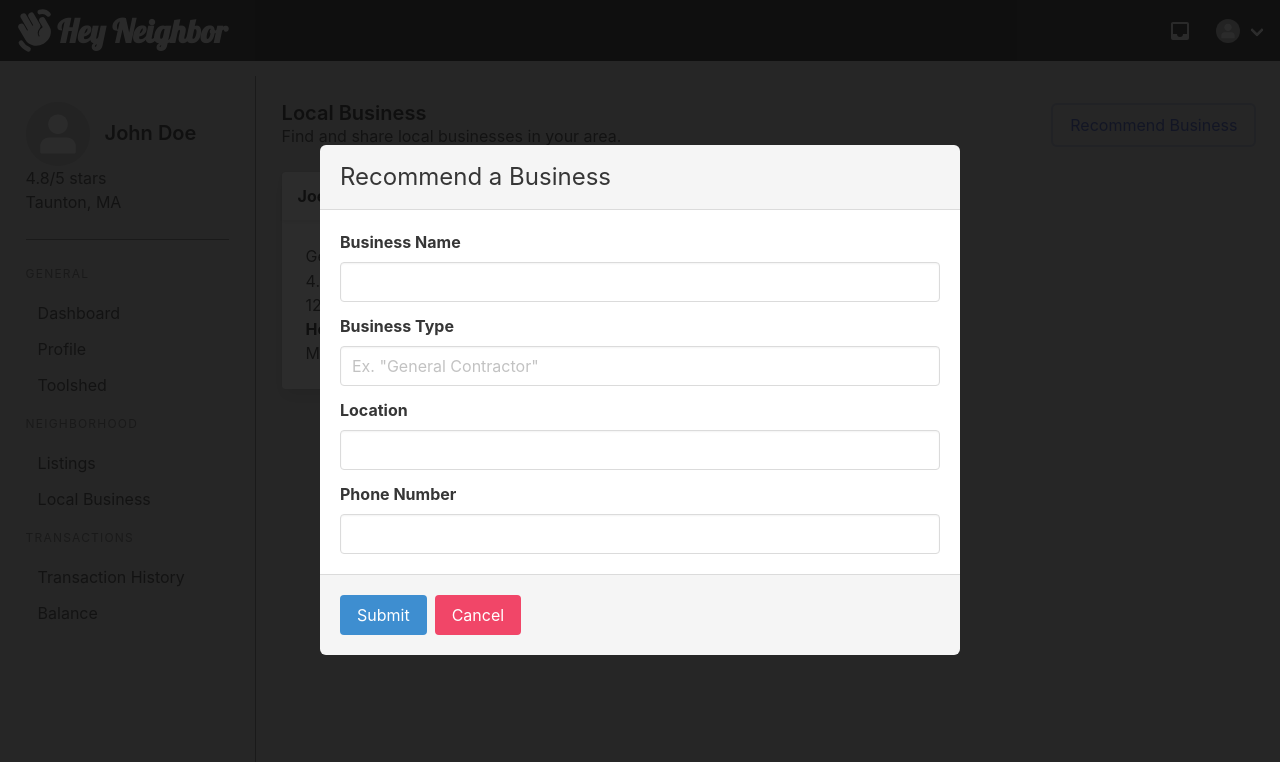
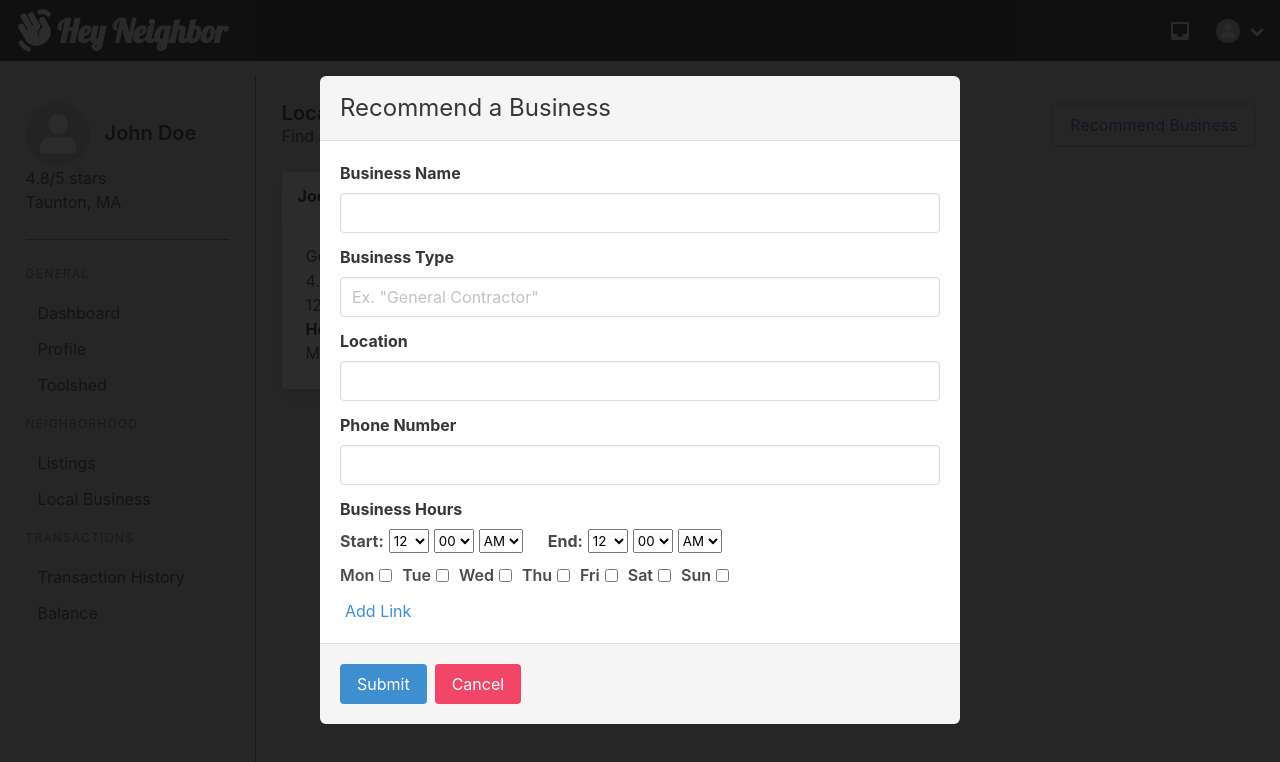
Before and after one commit to jrl508/HeyNeighbor, a React (Create React App) app: page /dashboard/local-biz in a window 1280 px wide. Both pictures are taken after a click on the button "Recommend Business". Shown: the top 762 px of the page. Built offline with nearby package versions, Linux system fonts and the light colour scheme.

Commit message:
WIP - update form

```diff
--- a/src/pages/authPages/LocalBiz.js
+++ b/src/pages/authPages/LocalBiz.js
@@ -3,19 +3,92 @@ import Icon from "@mdi/react";
 import {
   mdiEmail,
   mdiFacebook,
-  mdiLink,
   mdiLinkVariant,
   mdiPhone,
   mdiWeb,
 } from "@mdi/js";
 
-const BusinessForm = () => {
+const BusinessForm = ({ setOpenBizForm }) => {
+  const [name, setName] = useState("");
+  const [type, setType] = useState("");
+  const [address, setAddress] = useState("");
+  const [phone, setPhone] = useState("");
+  const [startTime, setStartTime] = useState({
+    hour: "12",
+    minute: "00",
+    mer: "AM",
+  });
+  const [endTime, setEndTime] = useState({
+    hour: "12",
+    minute: "00",
+    mer: "AM",
+  });
+  const [days, setDays] = useState({
+    mon: false,
+    tue: false,
+    wed: false,
+    thu: false,
+    fri: false,
+    sat: false,
+    sun: false,
+  });
+
+  const handleStartTimeChange = (event, field) => {
+    const payload = { ...startTime };
+    payload[field] = event.target.value;
+    setStartTime(payload);
+  };
+
+  const handleEndTimeChange = (event, field) => {
+    const payload = { ...endTime };
+    payload[field] = event.target.value;
+    setEndTime(payload);
+  };
+
+  const handleCheckDay = (event) => {
+    const payload = { ...days };
+    payload[event.target.name] = !days[event.target.name];
+    setDays(payload);
+  };
+  const hours = Array.from({ length: 12 }, (_, i) => {
+    const hour = (i + 1).toString().padStart(2, "0");
+    return { value: hour, label: hour };
+  });
+
+  const minutes = Array.from({ length: 60 }, (_, i) => {
+    const minute = i.toString().padStart(2, "0");
+    return { value: minute, label: minute };
+  });
+
+  const handleSubmit = () => {
+    const payload = {
+      name,
+      type,
+      address,
+      phone,
+      schedule: {
+        startTime,
+        endTime,
+        days,
+      },
+    };
+    console.log("Submitting", payload);
+    setOpenBizForm(false);
+  };
+
   return (
-    <div className="business-form">
+    <>
+      <div className="business-form modal-card-body">
         <div className="field">
           <label className="label">Business Name</label>
           <div className="control">
-          <input className="input" type="text" />
+            <input
+              className="input"
+              type="text"
+              name="Business Name"
+              value={name}
+              onChange={(e) => setName(e.target.value)}
+            />
           </div>
         </div>
 
@@ -26,6 +99,9 @@ const BusinessForm = () => {
               className="input"
               type="text"
               placeholder='Ex. "General Contractor"'
+              name="Business Type"
+              value={type}
+              onChange={(e) => setType(e.target.value)}
             />
           </div>
         </div>
@@ -33,17 +109,260 @@ const BusinessForm = () => {
         <div className="field">
           <label className="label">Location</label>
           <div className="control">
-          <input className="input" type="text" />
+            <input
+              className="input"
+              type="text"
+              name="Address"
+              value={address}
+              onChange={(e) => setAddress(e.target.value)}
+            />
           </div>
         </div>
 
         <div className="field">
           <label className="label">Phone Number</label>
           <div className="control">
-          <input className="input" type="text" />
+            <input
+              className="input"
+              type="tel"
+              name="Phone"
+              value={phone}
+              onChange={(e) => setPhone(e.target.value)}
+            />
+          </div>
+        </div>
+        <div className="field">
+          <label className="label">Business Hours</label>
+          <div
+            className="biz-hours-container"
+            style={{ display: "flex", columnGap: "25px", flexFlow: "row wrap" }}
+          >
+            <div
+              className="start-time-group"
+              style={{ display: "flex", columnGap: "5px" }}
+            >
+              <span>
+                <b>Start: </b>
+              </span>
+              <select
+                id="start-time"
+                value={startTime.hour}
+                onChange={(e) => handleStartTimeChange(e, "hour")}
+              >
+                {hours.map((h) => (
+                  <option key={h.value} value={h.value}>
+                    {h.label}
+                  </option>
+                ))}
+              </select>
+              <select
+                value={startTime.minute}
+                onChange={(e) => handleStartTimeChange(e, "minute")}
+              >
+                {minutes.map((m) => (
+                  <option key={m.value} value={m.value}>
+                    {m.label}
+                  </option>
+                ))}
+              </select>
+              <select
+                value={startTime.mer}
+                onChange={(e) => handleStartTimeChange(e, "mer")}
+              >
+                <option value="AM">AM</option>
+                <option value="PM">PM</option>
+              </select>
+            </div>
+            <div
+              className="end-time-group"
+              style={{ display: "flex", columnGap: "5px" }}
+            >
+              <span>
+                <b>End: </b>
+              </span>
+              <select
+                id="end-time"
+                value={endTime.hour}
+                onChange={(e) => handleEndTimeChange(e, "hour")}
+              >
+                {hours.map((h) => (
+                  <option key={h.value} value={h.value}>
+                    {h.label}
+                  </option>
+                ))}
+              </select>
+              <select
+                value={endTime.minute}
+                onChange={(e) => handleEndTimeChange(e, "minute")}
+              >
+                {minutes.map((m) => (
+                  <option key={m.value} value={m.value}>
+                    {m.label}
+                  </option>
+                ))}
+              </select>
+              <select
+                value={endTime.mer}
+                onChange={(e) => handleEndTimeChange(e, "mer")}
+              >
+                <option value="AM">AM</option>
+                <option value="PM">PM</option>
+              </select>
+            </div>
+            <div
+              className="days-container"
+              style={{ flex: "1 100%", marginTop: "10px" }}
+            >
+              <fieldset>
+                <div
+                  style={{
+                    display: "flex",
+                    justifyContent: "start",
+                    columnGap: "10px",
+                  }}
+                >
+                  <div
+                    style={{
+                      display: "flex",
+                      columnGap: "5px",
+                      alignItems: "center",
+                    }}
+                  >
+                    <label className="has-text-weight-semibold">Mon</label>
+                    <input
+                      type="checkbox"
+                      id="monday"
+                      name="mon"
+                      checked={days.mon}
+                      onChange={(e) => handleCheckDay(e)}
+                    />
+                  </div>
+                  <div
+                    style={{
+                      display: "flex",
+                      columnGap: "5px",
+                      alignItems: "center",
+                    }}
+                  >
+                    <label className="has-text-weight-semibold">Tue</label>
+                    <input
+                      type="checkbox"
+                      id="tuesday"
+                      name="tue"
+                      checked={days.tue}
+                      onChange={(e) => handleCheckDay(e)}
+                    />
+                  </div>
+                  <div
+                    style={{
+                      display: "flex",
+                      columnGap: "5px",
+                      alignItems: "center",
+                    }}
+                  >
+                    <label className="has-text-weight-semibold">Wed</label>
+                    <input
+                      type="checkbox"
+                      id="wednesday"
+                      name="wed"
+                      checked={days.wed}
+                      onChange={(e) => handleCheckDay(e)}
+                    />
+                  </div>
+                  <div
+                    style={{
+                      display: "flex",
+                      columnGap: "5px",
+                      alignItems: "center",
+                    }}
+                  >
+                    <label className="has-text-weight-semibold">Thu</label>
+                    <input
+                      type="checkbox"
+                      id="thursday"
+                      name="thu"
+                      checked={days.thu}
+                      onChange={(e) => handleCheckDay(e)}
+                    />
+                  </div>
+                  <div
+                    style={{
+                      display: "flex",
+                      columnGap: "5px",
+                      alignItems: "center",
+                    }}
+                  >
+                    <label className="has-text-weight-semibold">Fri</label>
+                    <input
+                      type="checkbox"
+                      id="friday"
+                      name="fri"
+                      checked={days.fri}
+                      onChange={(e) => handleCheckDay(e)}
+                    />
+                  </div>
+                  <div
+                    style={{
+                      display: "flex",
+                      columnGap: "5px",
+                      alignItems: "center",
+                    }}
+                  >
+                    <label className="has-text-weight-semibold">Sat</label>
+                    <input
+                      type="checkbox"
+                      id="saturday"
+                      name="sat"
+                      checked={days.sat}
+                      onChange={(e) => handleCheckDay(e)}
+                    />
+                  </div>
+                  <div
+                    style={{
+                      display: "flex",
+                      columnGap: "5px",
+                      alignItems: "center",
+                    }}
+                  >
+                    <label className="has-text-weight-semibold">Sun</label>
+                    <input
+                      type="checkbox"
+                      id="sunday"
+                      name="sun"
+                      checked={days.sun}
+                      onChange={(e) => handleCheckDay(e)}
+                    />
+                  </div>
+                </div>
+              </fieldset>
             </div>
           </div>
         </div>
+        <div
+          className="form-modifiers"
+          style={{
+            display: "flex",
+            justifyContent: "space-between",
+            padding: "0 5px",
+          }}
+        >
+          <span className="is-clickable has-text-info">Add Link</span>
+        </div>
+      </div>
+      <div className="modal-card-foot">
+        <div className="buttons">
+          <button onClick={handleSubmit} className="button is-info">
+            Submit
+          </button>
+          <button
+            onClick={() => setOpenBizForm(false)}
+            className="button is-danger"
+          >
+            Cancel
+          </button>
+        </div>
+      </div>
+    </>
   );
 };
 
@@ -97,7 +416,7 @@ const LocalBiz = () => {
                 <p className="job-type">General Contractor</p>
                 {/* TODO: Make Clickable to open modal of user reviews */}
                 <p className="ratings">
-                  4.0{" "}
+                  {Number.parseFloat(rating).toFixed(1)}{" "}
                   {[...Array(5)].map((star, index) => {
                     const currentRating = index + 1;
 
@@ -192,25 +511,7 @@ const LocalBiz = () => {
           <header className="modal-card-head">
             <div className="modal-card-title">Recommend a Business</div>
           </header>
-          <div className="modal-card-body">
-            <BusinessForm />
-          </div>
-          <div className="modal-card-foot">
-            <div className="buttons">
-              <button
-                onClick={() => setOpenBizForm(false)}
-                className="button is-info"
-              >
-                Submit
-              </button>
-              <button
-                onClick={() => setOpenBizForm(false)}
-                className="button is-danger"
-              >
-                Cancel
-              </button>
-            </div>
-          </div>
+          <BusinessForm setOpenBizForm={setOpenBizForm} />
         </div>
       </div>
     </div>
```
Lines whose indentation alone changed are shown as unchanged.
